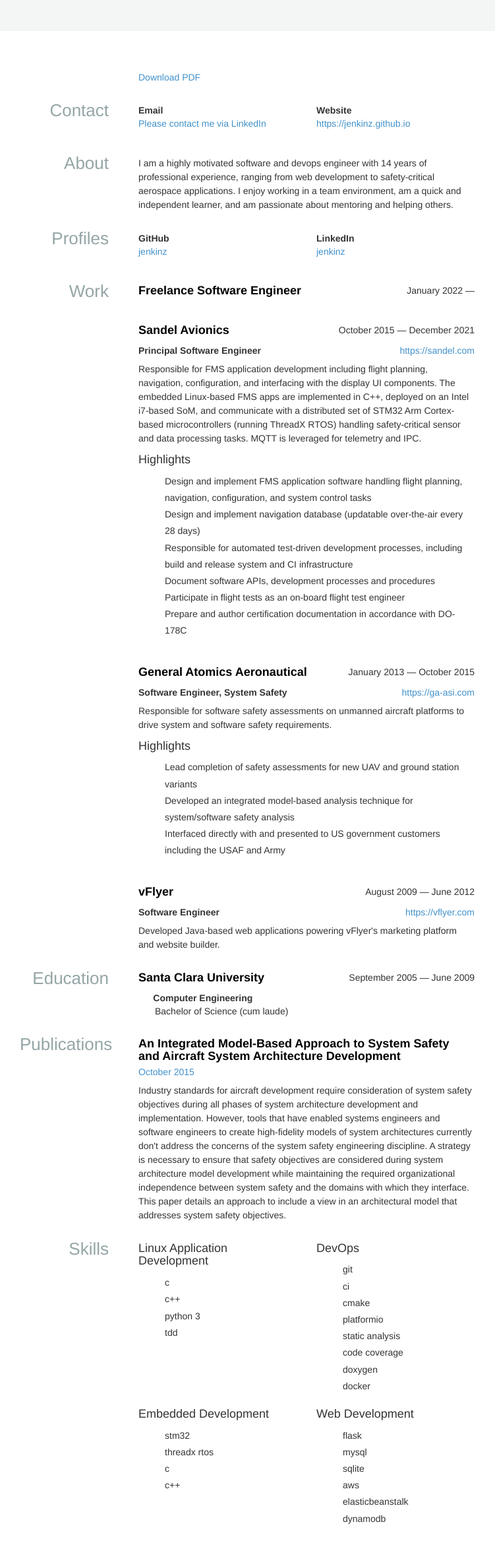
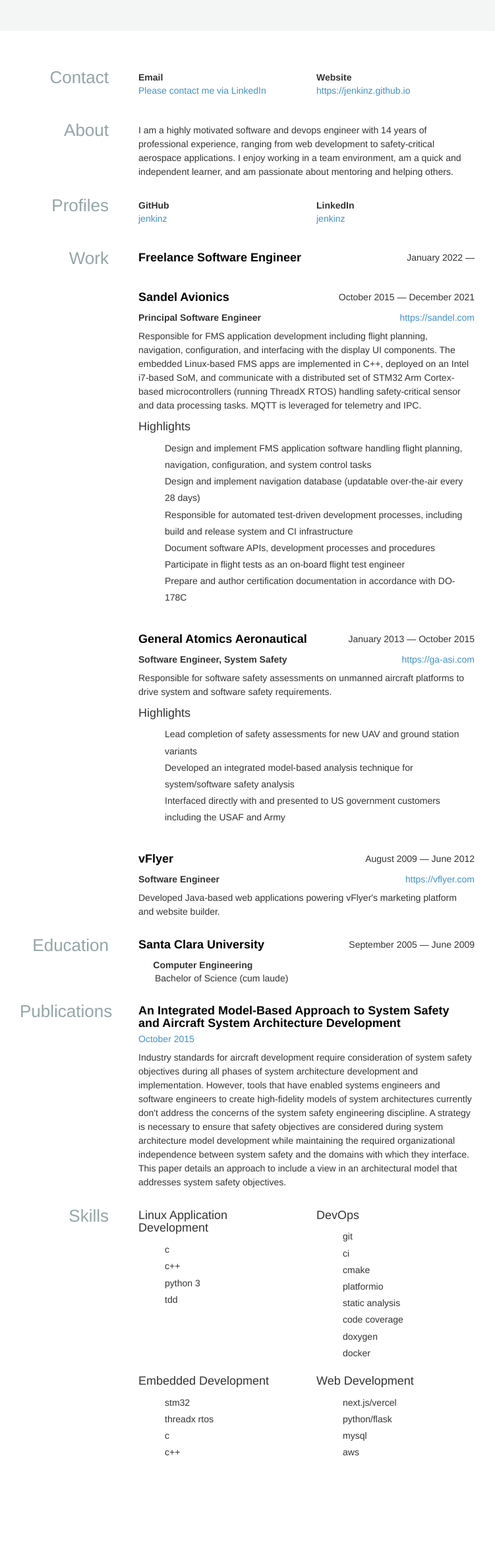
Before and after one commit to jenkinz/jenkinz.github.io, a website: page index.html in a window 1280 px wide. Shown: the part 139-2486 px from the top of the page at 66% size, without its empty margins (265-1016 px from the left). After the commit the page ends 2452 px from the top, so only its background shows below. Drawn offline with nearby package versions, Linux system fonts and the light colour scheme; some icons are missing.

Commit message:
Update skills learned in 2022

```diff
--- a/index.html
+++ b/index.html
@@ -230,13 +230,6 @@
 
 	<main id="content" class="container">
 
-		<section class="row">
-            <aside class="col-sm-3"></aside>
-            <div class="col-sm-9">
-                <a href="/brianjenkins_resume.pdf">Download PDF</a>
-            </div>
-        </section>
-
 		<section id="contact" class="row">
 			<h3 class="col-sm-3">Contact</h3>
 			<div class="col-sm-9">
@@ -463,12 +456,10 @@
 						<h4>Web Development</h4>
 					</div>
 					<ul class="keywords">
-						<li>flask</li>
+						<li>next.js/vercel</li>
+						<li>python/flask</li>
 						<li>mysql</li>
-						<li>sqlite</li>
 						<li>aws</li>
-						<li>elasticbeanstalk</li>
-						<li>dynamodb</li>
 					</ul>
 				</div>
 				</div>
```
Also changed, not shown: resume.json (+1 -8 lines), 1 other file.
